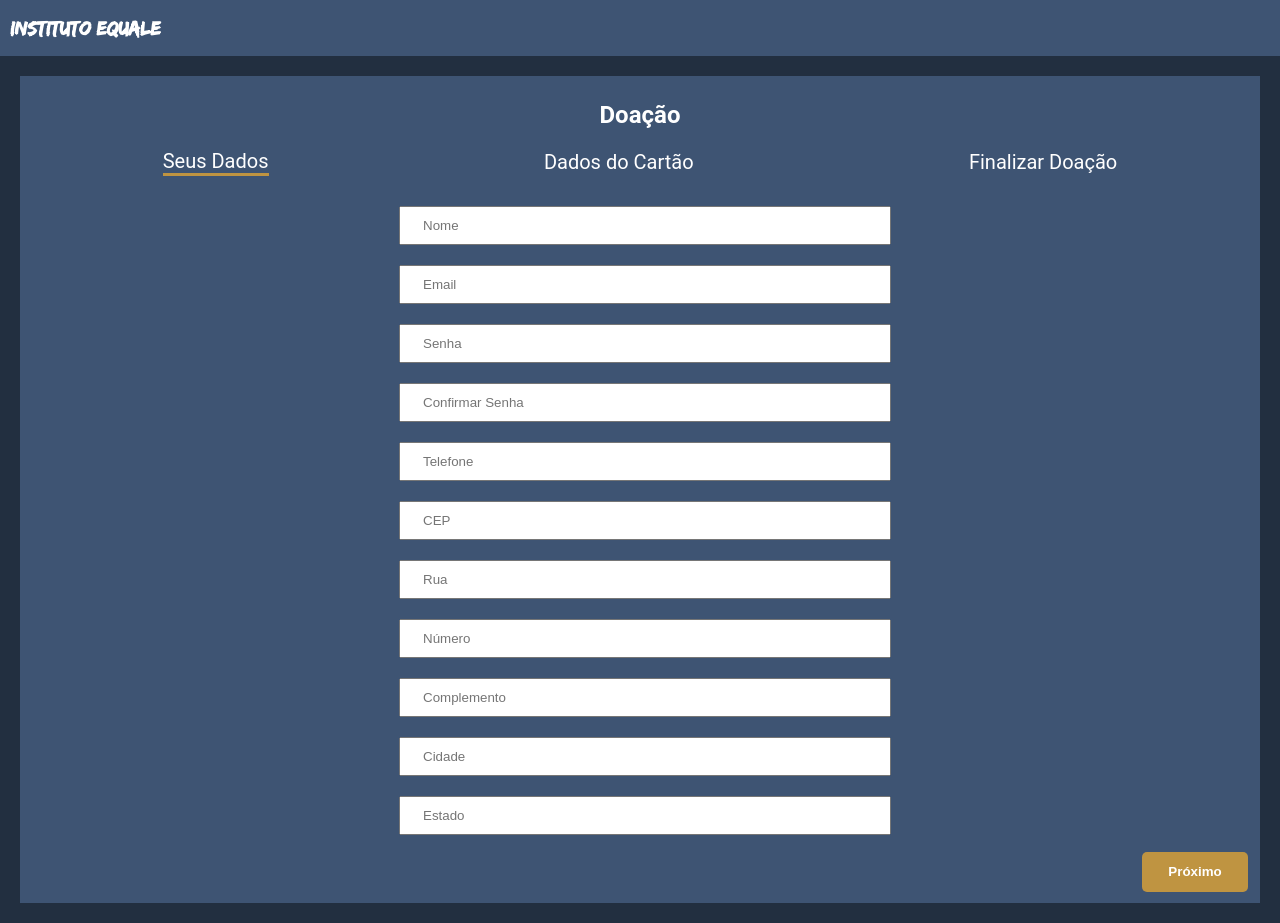
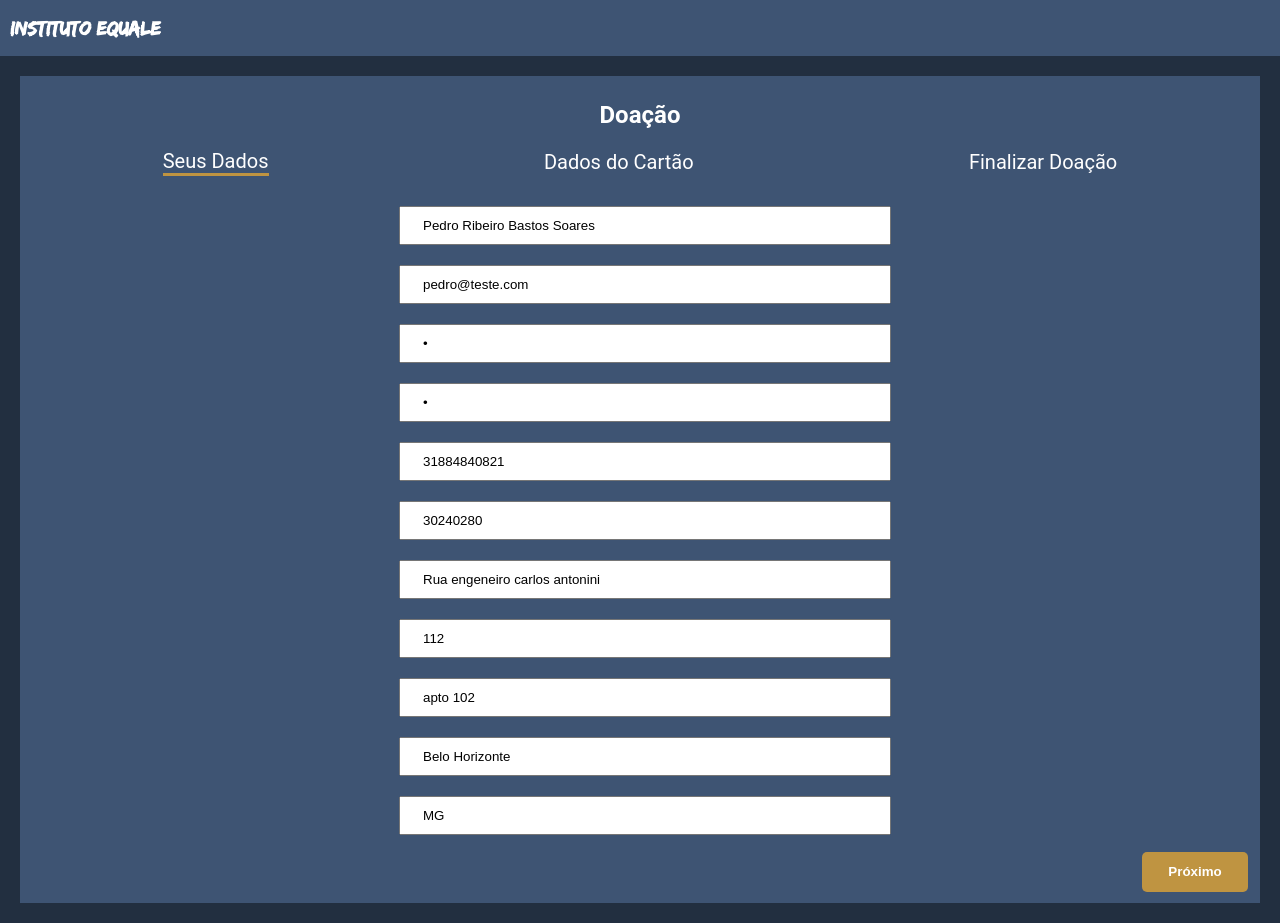
Before and after one commit to pedroribeiro89/equale-nextjs, a Next.js app: page /doacao in a window 1280 px wide. Built offline with nearby package versions, Linux system fonts and the light colour scheme.

Commit message:
links e forms

```diff
--- a/pages/doacao.tsx
+++ b/pages/doacao.tsx
@@ -14,20 +14,32 @@ import {IUserData, UserDataFieldMap, UserDataFormValidator} from "../models/user
 export default function Donate() {
     const [step, setStep] = useState(1);
 
+    // const [userDataForm, setUserDataForm] = useState<IUserData>({
+    //         name: '',
+    //         email: '',
+    //         phone: '',
+    //         cep: null,
+    //         street: '',
+    //         streetNumber: null,
+    //         addressComplement: '',
+    //         city: '',
+    //         state: '',
+    //         password: '',
+    //         confirmPassword: ''
+    //     });
     const [userDataForm, setUserDataForm] = useState<IUserData>({
-            name: '',
-            email: '',
-            phone: '',
-            cep: null,
-            street: '',
-            streetNumber: null,
-            addressComplement: '',
-            city: '',
-            state: '',
-            password: '',
-            confirmPassword: ''
-        });
-
+        name: 'Pedro Ribeiro Bastos Soares',
+        email: 'pedro@teste.com',
+        phone: '31884840821',
+        cep: 30240280,
+        street: 'Rua engeneiro carlos antonini',
+        streetNumber: 112,
+        addressComplement: 'apto 102',
+        city: 'Belo Horizonte',
+        state: 'MG',
+        password: 'a',
+        confirmPassword: 'a'
+    });
 
     const userDataValidator = new UserDataFormValidator(userDataForm);
     const [userDataFormValidation, setUserDataFormValidation] = useState<IFormValidation>(null);
@@ -35,12 +47,21 @@ export default function Donate() {
 
 
 
+    // const [paymentDataForm, setPaymentDataForm] = useState<IPaymentData>({
+    //     cardName: '',
+    //     cardNumber: '',
+    //     expiryMonth: '',
+    //     expiryYear: '',
+    //     cvv: '',
+    //     donation: 200,
+    //     subscription: true
+    // });
     const [paymentDataForm, setPaymentDataForm] = useState<IPaymentData>({
-        cardName: '',
-        cardNumber: '',
-        expiryMonth: '',
-        expiryYear: '',
-        cvv: '',
+        cardName: 'a',
+        cardNumber: 'a',
+        expiryMonth: '2',
+        expiryYear: '2020',
+        cvv: 'a',
         donation: 200,
         subscription: true
     });
```
